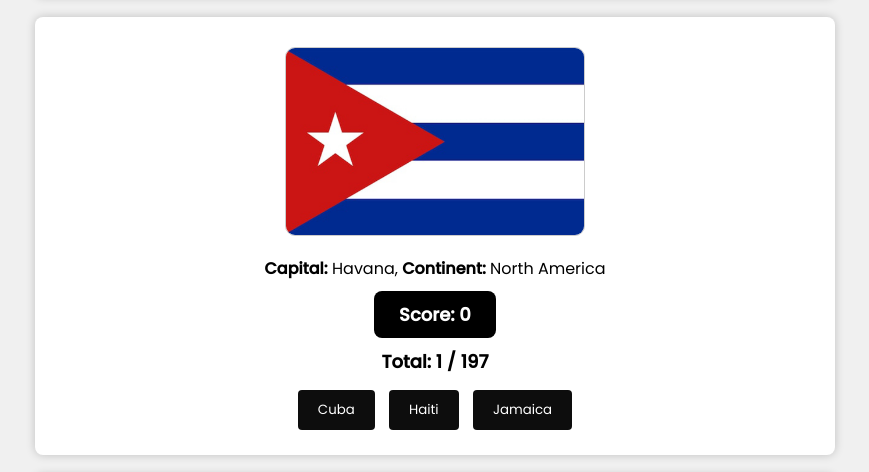
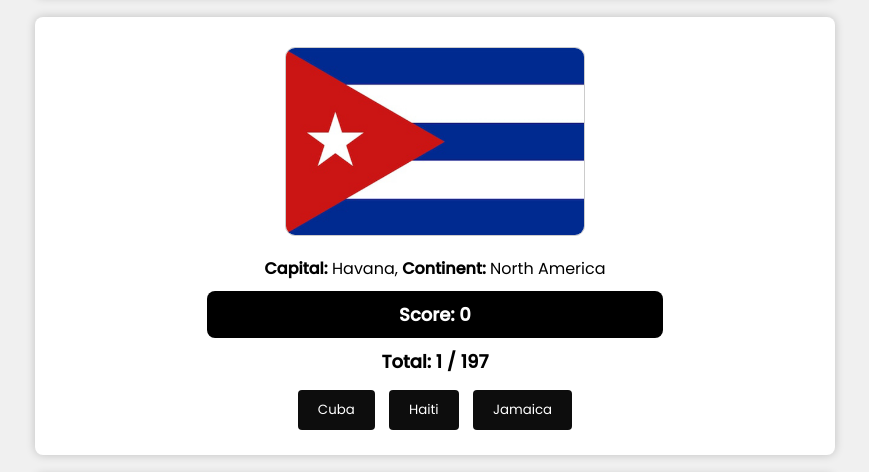
Before and after one commit to Jo-erl/NameTheFlag, a plain HTML site: page index.html in a window 1280 px wide. Shown: the part 126-598 px from the top of the page, without its empty margins (205-1074 px from the left). Drawn offline with Linux system fonts and the light colour scheme.

Commit message:
Update styles.css

```diff
--- a/styles.css
+++ b/styles.css
@@ -63,7 +63,7 @@ body {
 #score {
   font-size: 18px;
   font-weight: bold;
-  margin: 10px 42%;
+  margin: 10px 20%;
   color: #fff;
   background: #000000;
   border-radius: 8px;
```
